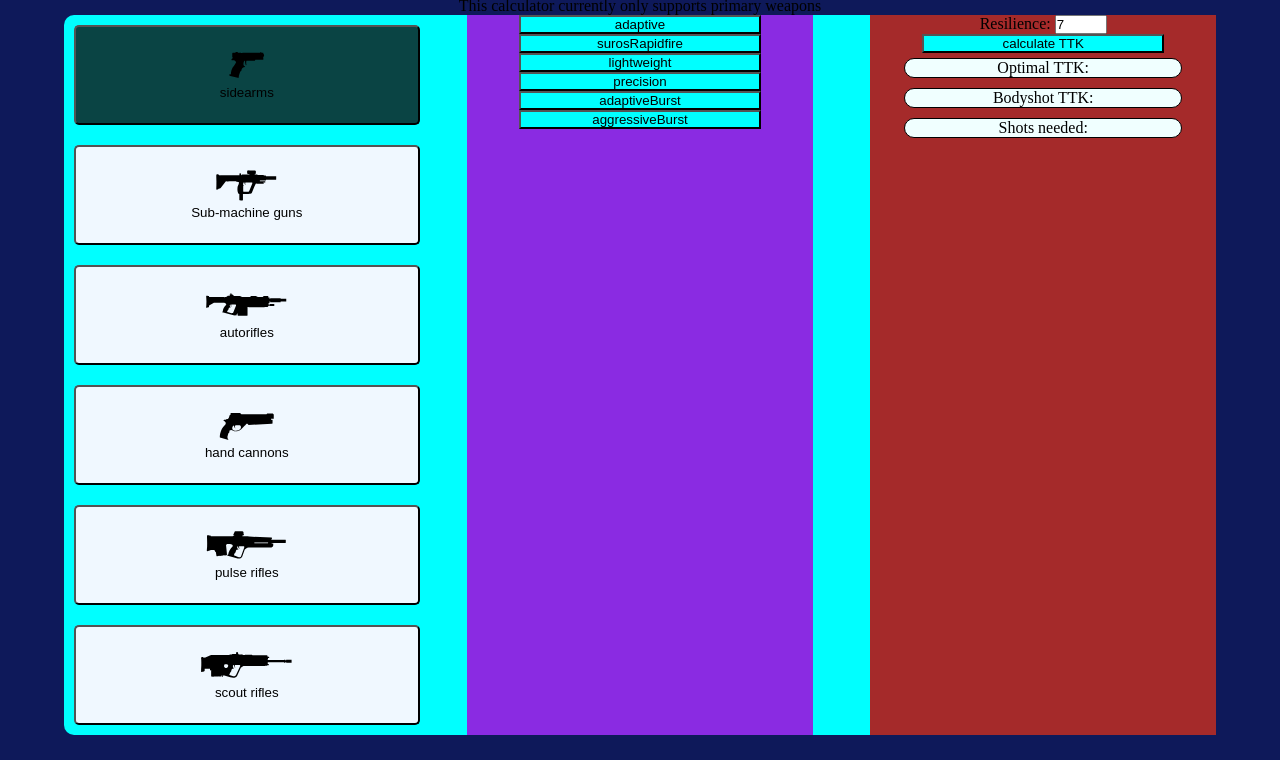
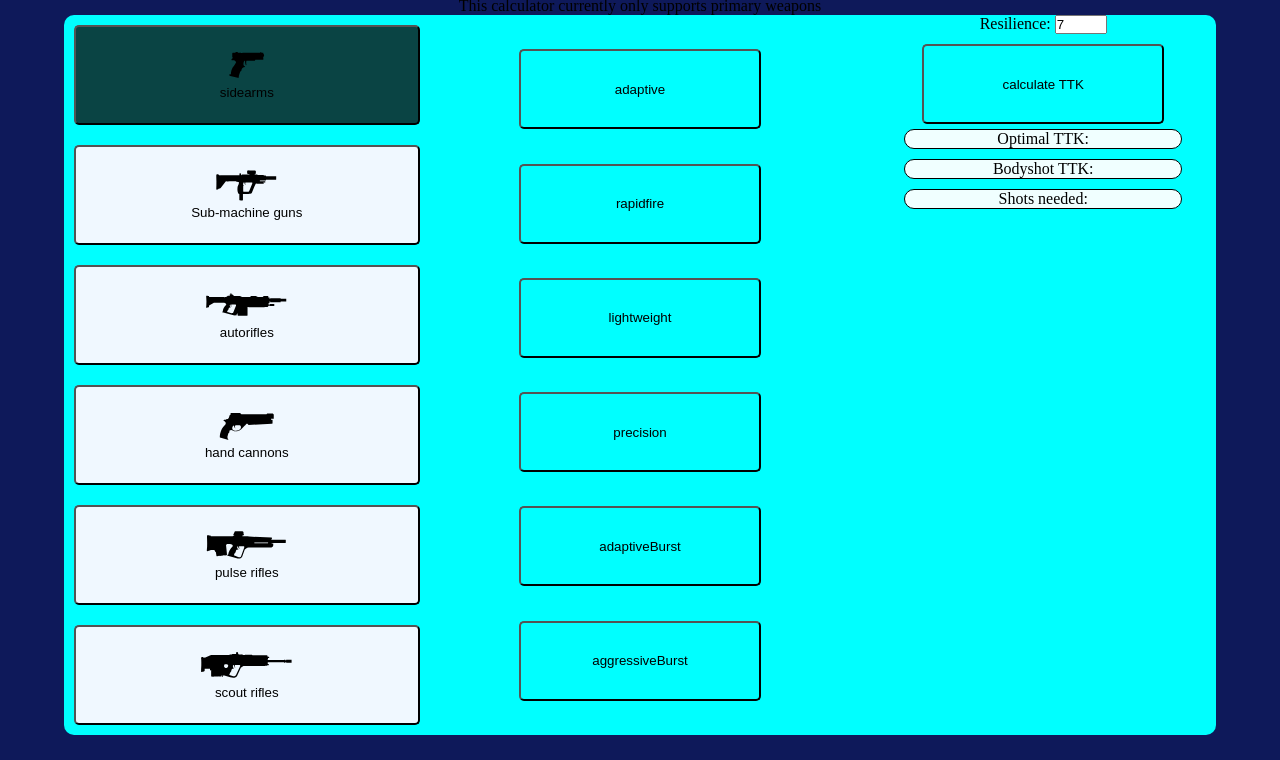
Before and after one commit to Sdev0212/Destiny2-TTK-Calculator, a plain HTML site: page index.html in a window 1280 px wide. Both pictures are taken after a click on the button "sidearms". Shown: the part 40-800 px from the top of the page. Drawn offline with Linux system fonts and the light colour scheme.

Commit message:
change colors

```diff
--- a/D2TTKCalc.js
+++ b/D2TTKCalc.js
@@ -9,7 +9,7 @@ const autoRifleData = {
 
 const sidearmData = {
     adaptive: {RPM: 300, bodyDMG: 36, critDMG: 50.5, isBurst: false},
-    surosRapidfire: {RPM: 450, bodyDMG: 25, critDMG: 35.1, isBurst: false},
+    rapidfire: {RPM: 450, bodyDMG: 25, critDMG: 35.1, isBurst: false},
     lightweight: {RPM: 360, bodyDMG: 31, critDMG: 43., isBurst: false},
     precision: {RPM: 257, bodyDMG: 40, critDMG: 56.1, isBurst: false},
     adaptiveBurst: {RPM: 491, bodyDMG: 20, critDMG: 32, isBurst: true, burstCount: 3, burstDelay: 0.233, rpmInBurst: 900},
--- a/styles.css
+++ b/styles.css
@@ -38,9 +38,16 @@ body {
 
 
 #archetypeContainer {
-    background-color: blueviolet;
+    display: flex;
+    flex-direction: column;
+    justify-content: space-evenly;
+    align-items: center;
     width: 30%;
     height: 100%;
+}
+
+.archetypeButton {
+    height: 10vh;
 }
 
 .selected {
@@ -48,7 +55,6 @@ body {
 }
 
 #calcs {
-    background-color: brown;
     width: 30%;
 }
 
@@ -56,6 +62,7 @@ body {
 button {
     width: 70%;
     background-color: aqua;
+    border-radius: 5px;
 }
 
 
@@ -67,6 +74,15 @@ button {
     align-items: center;
 }
 
+#result button {
+    margin-top: 10px;
+    height: 10vh;
+}
+
+#result button:active {
+    background-color: rgb(10, 68, 68);
+}
+
 .results {
     height: 20%;
     width: 80%;
```
